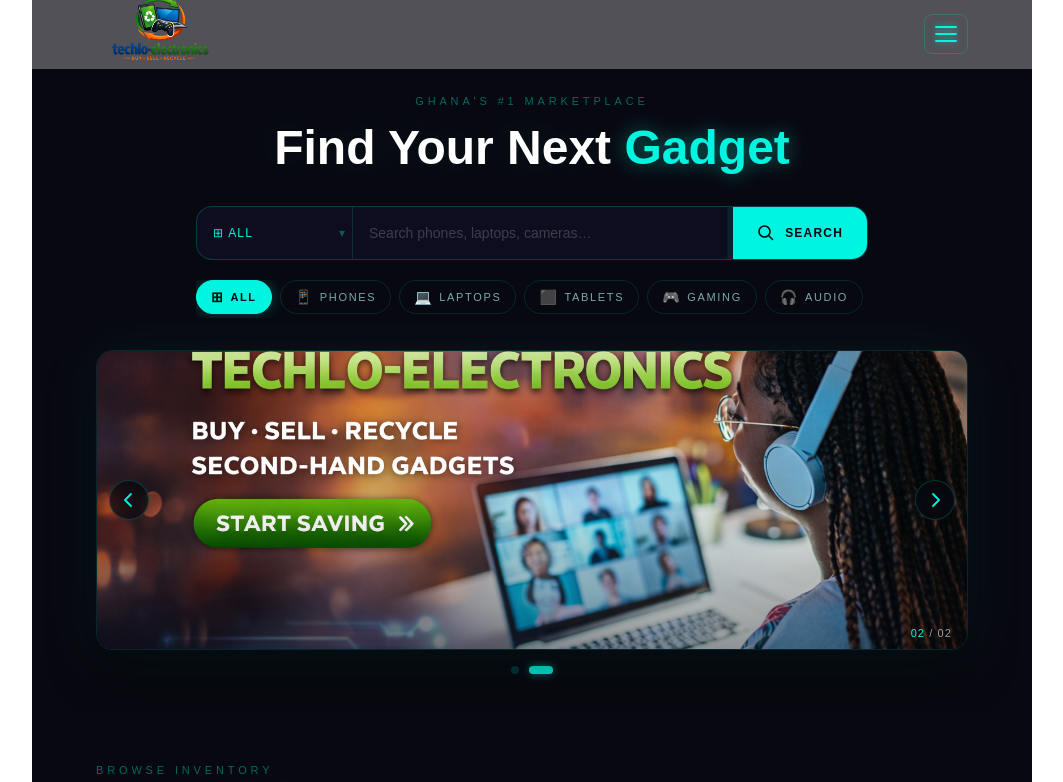
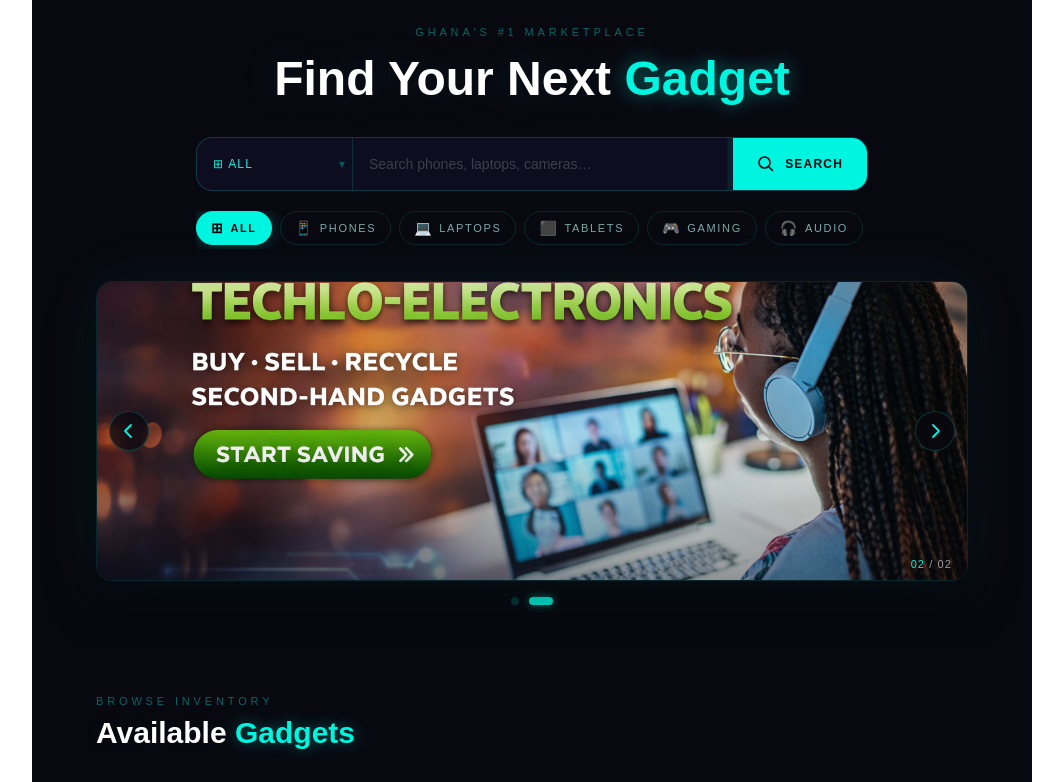
Before and after one commit to addyjerry/techlo-frontend, a Next.js app: page / in a window 1280 px wide. Shown: the top 782 px of the page, without its empty margins (108-1171 px from the left). Built offline with nearby package versions, Linux system fonts and the light colour scheme.

Commit message:
Buy now button removed from object modal

```diff
--- a/app/components/ProductSection.tsx
+++ b/app/components/ProductSection.tsx
@@ -288,11 +288,11 @@
               className="flex-1 h-11 px-5 rounded-xl border border-[#00f5e044] text-[#00f5e0] font-mono text-[12px] tracking-widest uppercase bg-[#00f5e011] hover:bg-[#00f5e022] hover:border-[#00f5e088] transition-all duration-200 active:scale-95">
               Add to Basket
             </button>
-            <button onClick={onBuyNow}
+            {/* <button onClick={onBuyNow}
               className="flex-1 h-11 px-5 rounded-xl bg-[#00f5e0] text-[#080810] font-mono font-bold text-[12px] tracking-widest uppercase hover:bg-[#00ddc9] transition-all duration-200 active:scale-95"
               style={{ boxShadow: "0 0 20px #00f5e033" }}>
               Buy Now
-            </button>
+            </button> */}
           </div>
           <p className="mt-3 font-mono text-[11px] text-[#ffffff33] text-center">
             {product.inStock} unit{product.inStock !== 1 ? "s" : ""} in stock
--- a/app/layout.tsx
+++ b/app/layout.tsx
@@ -67,7 +67,7 @@
     locale: "en_GH",
     url: "https://techlo.gh",
     siteName: "Techlo",
-    title: "Techlo — Ghana's #1 Second-Hand Electronics Marketplace",
+    title: "Techlo ",
     description: "Find phones, laptops, cameras and more at the best prices across Ghana.",
     images: [{ url: "/og-image.png", width: 1200, height: 630, alt: "Techlo Marketplace" }],
   },
@@ -90,10 +90,7 @@
   return (
     <html lang="en">
       <head>
-        {/*
-          Extra tags Next.js metadata doesn't cover natively.
-          These are important for a polished PWA experience.
-        */}
+
 
         {/* Prevents iOS from auto-detecting phone numbers and styling them as links */}
         <meta name="format-detection" content="telephone=no" />
@@ -113,7 +110,7 @@
           Both providers wrap the entire app so any page can access
           cart state and search state without prop drilling.
         */}
-        <TechloHeader/>
+        {/* <TechloHeader/> */}
         <CartProvider>
           <SearchProvider>
             {children}
```
